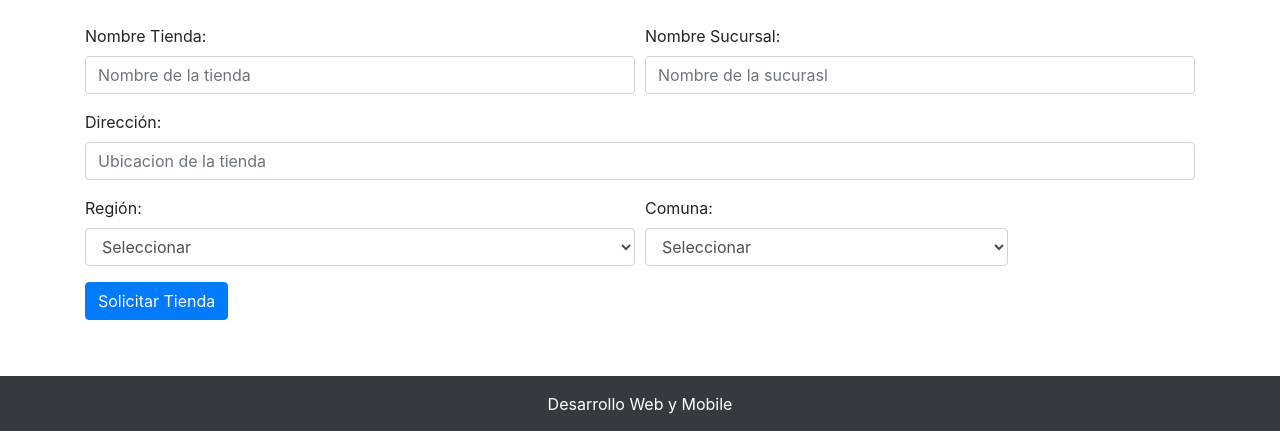
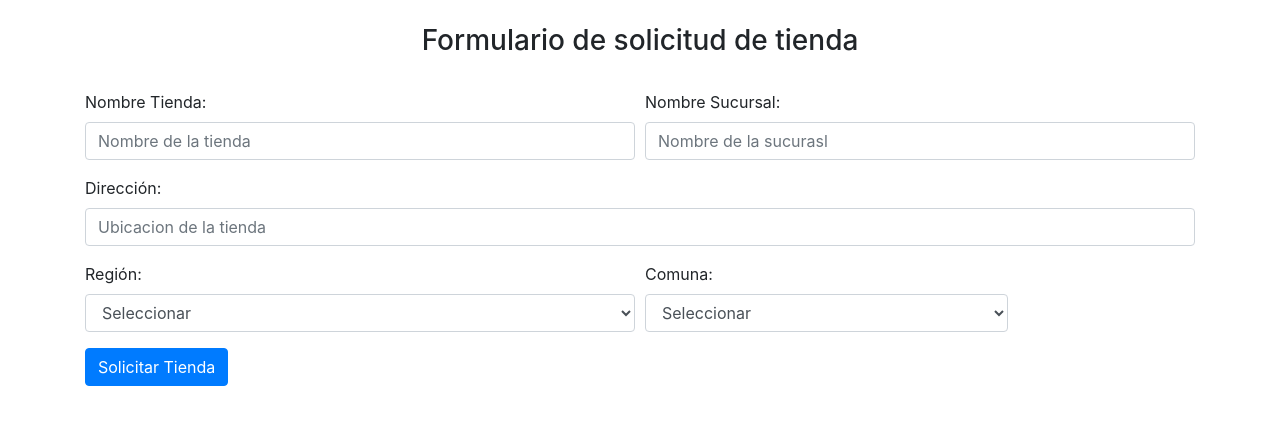
Before and after one commit to hecjara/examen_dwy4191, a Django app: page /agregar_tienda/ in a window 1280 px wide. Shown: the part 56-487 px from the top of the page. Run offline with Django 3.2, Linux system fonts and the light colour scheme; data comes from the database, SQL or seed files in the repository; both versions use the stored data as it was after the commit; some libraries are stand-ins or nearby versions.

Commit message:
se agrega titulo con bootstrap al formulario para agregar tiendas

```diff
--- a/core/templates/core/form_tienda.html
+++ b/core/templates/core/form_tienda.html
@@ -7,6 +7,9 @@
 <br>
 
 <div class="container">
+
+    <h3 class="text-center">Formulario de solicitud de tienda</h3>
+    <br>
 
     <form action="" method="POST" id="formulariotienda">
         {% csrf_token %}
```
Also changed, not shown: db.sqlite3.
